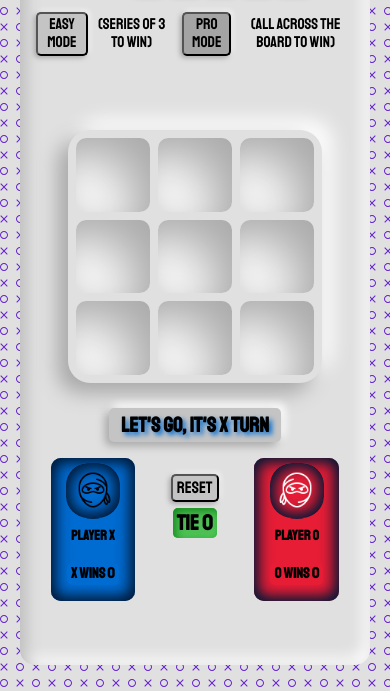
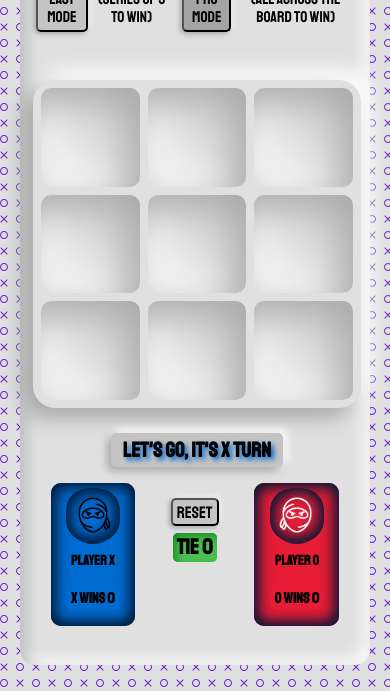
Before and after one commit to MeirJC/Tic-Tac-Toe---Meir-J-Co, a plain HTML site: page Index.html in a window 390 px wide. Shown: the part 153-844 px from the top of the page. Drawn offline with nearby package versions, Linux system fonts and the light colour scheme.

Commit message:
increased grid width on mobile, updated readme.md

```diff
--- a/style.css
+++ b/style.css
@@ -9,7 +9,7 @@
     --grid-size: 3;
     --grid-gap-size: 8px;
     --grid-dimensions: clamp(240px, 50vh, 800px);
-    --grid-dimensions-mobile: clamp(180px, 65vw, 700px);
+    --grid-dimensions-mobile: clamp(180px, 84vw, 750px);
     --image-size-mobile: clamp(2.4rem, 14vw, 4rem);
     --player-x-color: #006bd0;
     --player-o-color: #E71D36;
```
Also changed, not shown: 1 other file.
